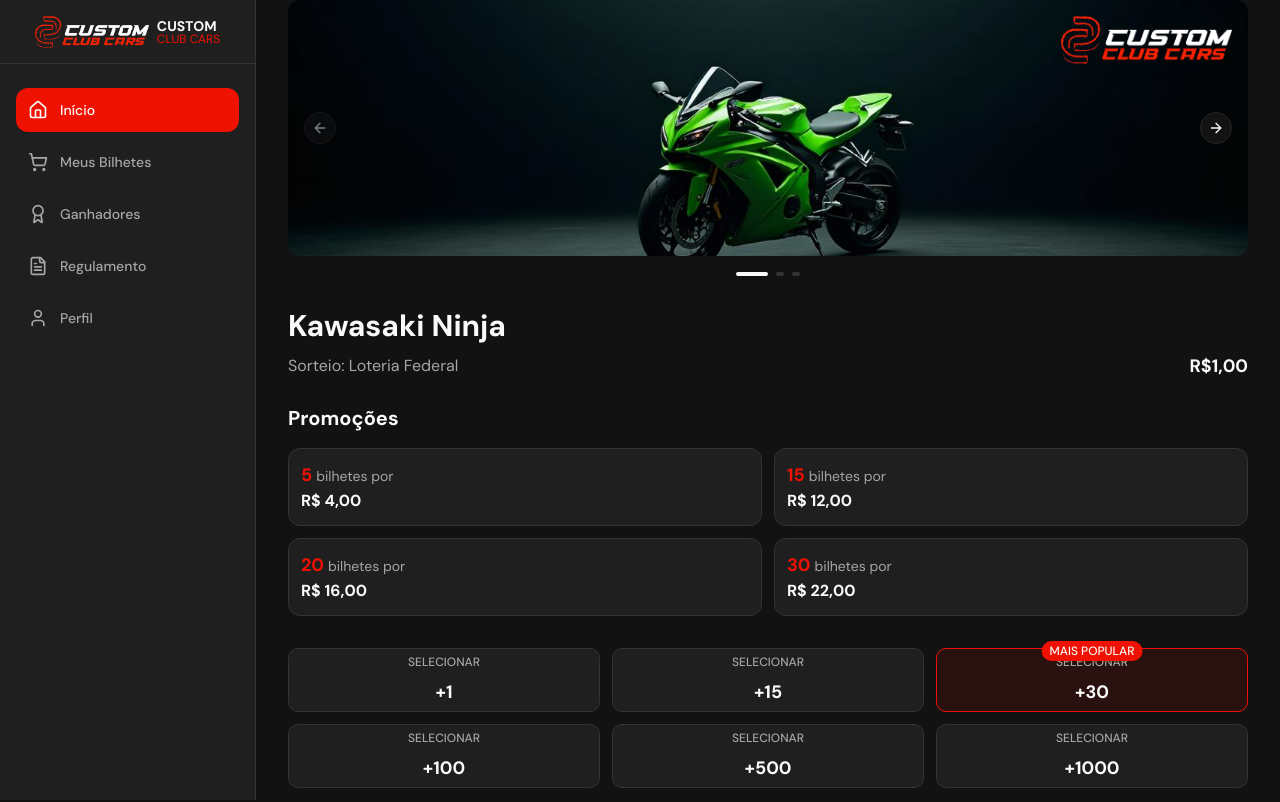
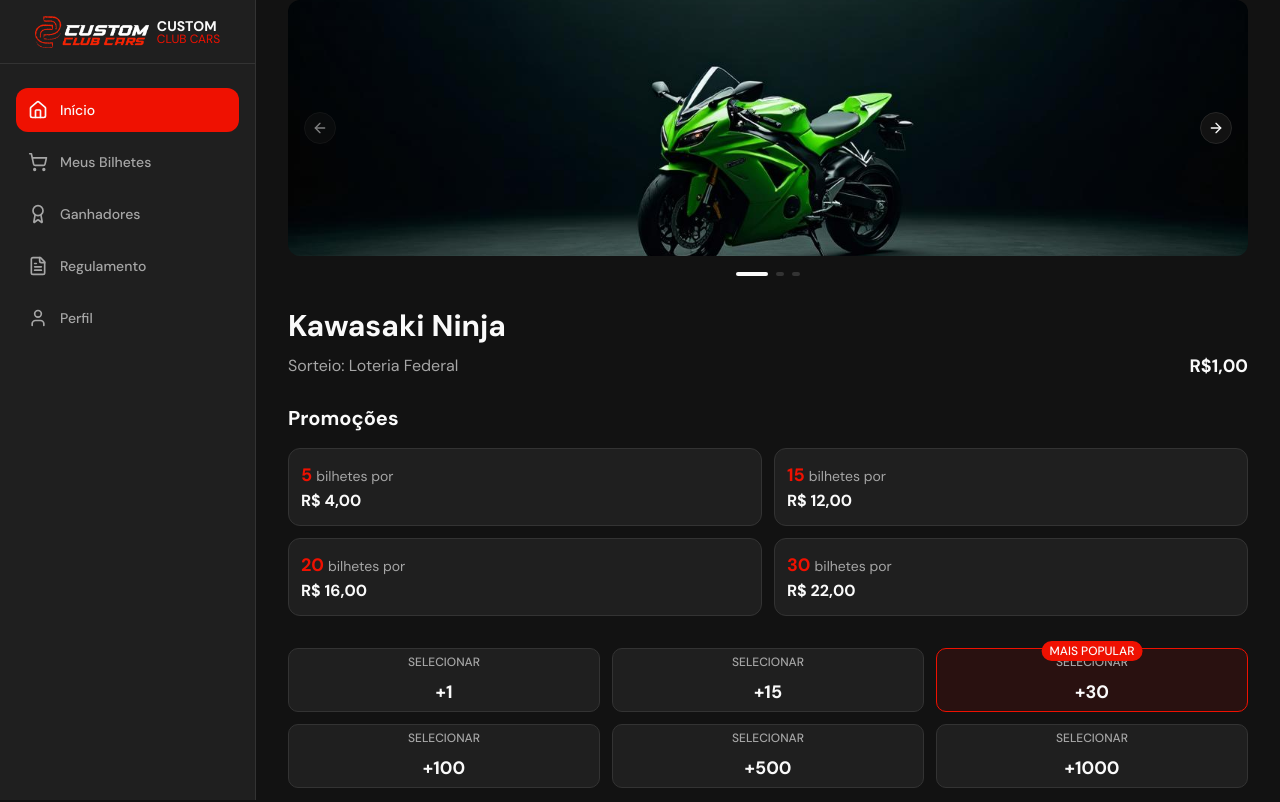
Before and after one commit to arthurlioli/customcars-41, a React (Vite) app: page / in a window 1280 px wide. Shown: the top 802 px of the page. Built offline with nearby package versions, Linux system fonts and the light colour scheme.

Commit message:
Remove logos from carousels
Remove logos from carousel images.

```diff
--- a/src/components/Header.tsx
+++ b/src/components/Header.tsx
@@ -10,10 +10,6 @@ const Header = () => {
           alt="Club Cars Logo"
           className="h-10 w-auto"
         />
-        <div className="text-foreground">
-          <div className="text-sm font-bold leading-none">CUSTOM</div>
-          <div className="text-xs text-primary leading-none">CLUB CARS</div>
-        </div>
       </div>
 
       <Button variant="ghost" size="icon" className="hover:bg-primary/20 hover:text-primary transition-colors">
--- a/src/components/ImageCarousel.tsx
+++ b/src/components/ImageCarousel.tsx
@@ -43,13 +43,6 @@ const ImageCarousel = ({ images }: ImageCarouselProps) => {
                   alt={image.alt}
                   className="w-full h-full object-cover"
                 />
-                <div className="absolute top-4 right-4">
-                  <img
-                    src="/lovable-uploads/3426429b-2dfc-4a2d-9484-3932c3efec09.png"
-                    alt="Club Cars Logo"
-                    className="h-12 w-auto"
-                  />
-                </div>
               </div>
             </CarouselItem>
           ))}
```
